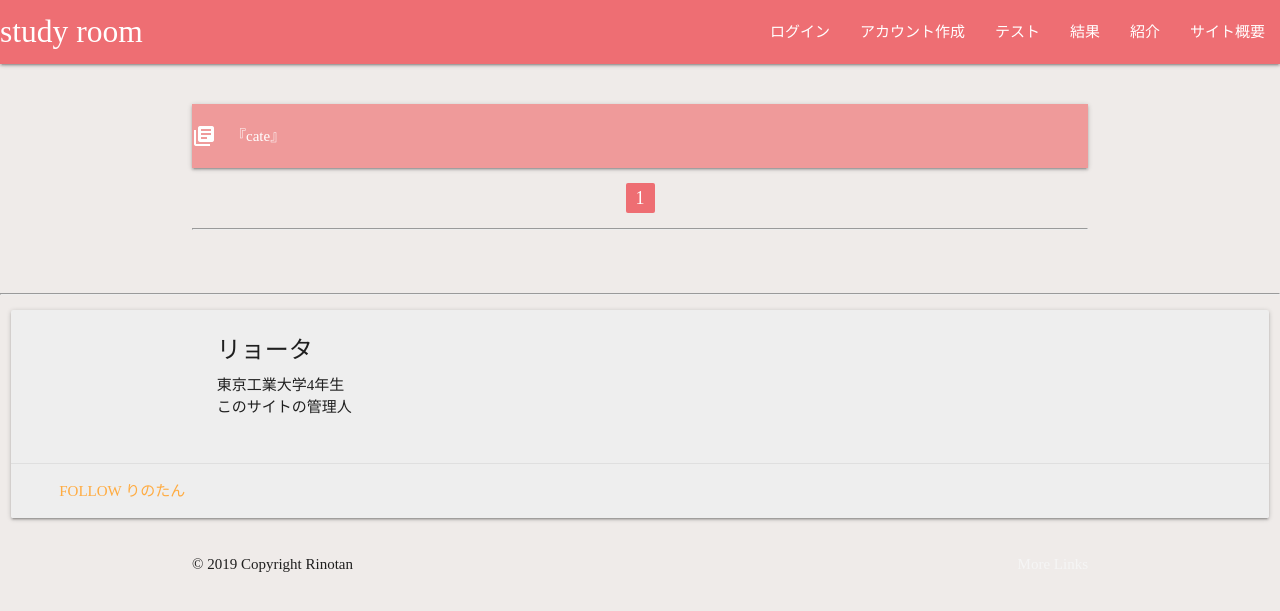
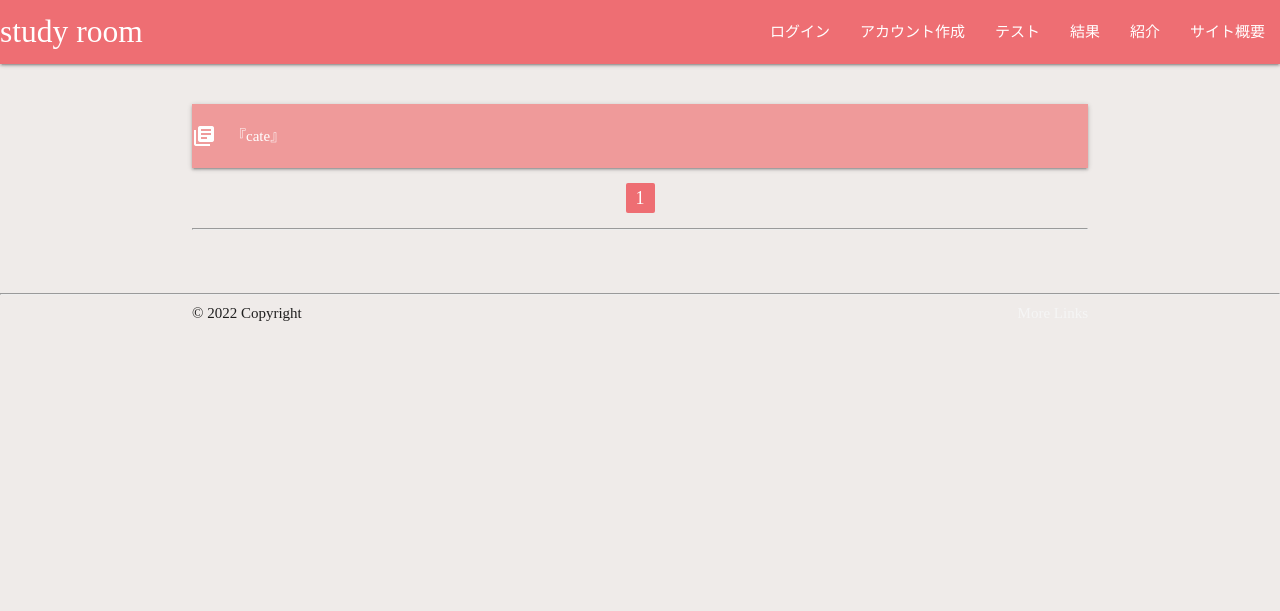
Before and after one commit to esakiryota/my-second-blog, a Django app: page /category/ in a window 1280 px wide. Shown: the top 611 px of the page. Run offline with Django 3.2, Linux system fonts and the light colour scheme; data that the repository does not hold is empty; some libraries are stand-ins or nearby versions; some web fonts are replaced.

Commit message:
デザイン修正

```diff
--- a/practiceblog/templates/practiceblog/base.html
+++ b/practiceblog/templates/practiceblog/base.html
@@ -118,28 +118,9 @@
           </div>
           <hr>
           <footer class="">
-            <div class="row">
-              <div class="col s12">
-                <div class="card grey lighten-3">
-                  <div class="card-content">
-                    <div class="container">
-                      <div class="row">
-                        <div class="col s8">
-                          <span class="card-title">リョータ</span>
-                          <p>東京工業大学4年生<br>このサイトの管理人</p>
-                        </div>
-                      </div>
-                    </div>
-                  </div>
-                  <div class="card-action">
-                    <a href="#"><a href="https://twitter.com/AKpDbERJm5hZzUm" class="twitter-follow-button" data-show-count="false">Follow りのたん</a><script async src="https://platform.twitter.com/widgets.js" charset="utf-8"></script></a>
-                  </div>
-                </div>
-              </div>
-            </div>
             <div class="footer-copyright">
               <div class="container">
-                © 2019 Copyright Rinotan
+                © 2022 Copyright
                 <a class="grey-text text-lighten-4 right" href="#!">More Links</a>
               </div>
             </div>
```
Also changed, not shown: practiceblog/templates/whiteboard/datachannel.html (deleted).
